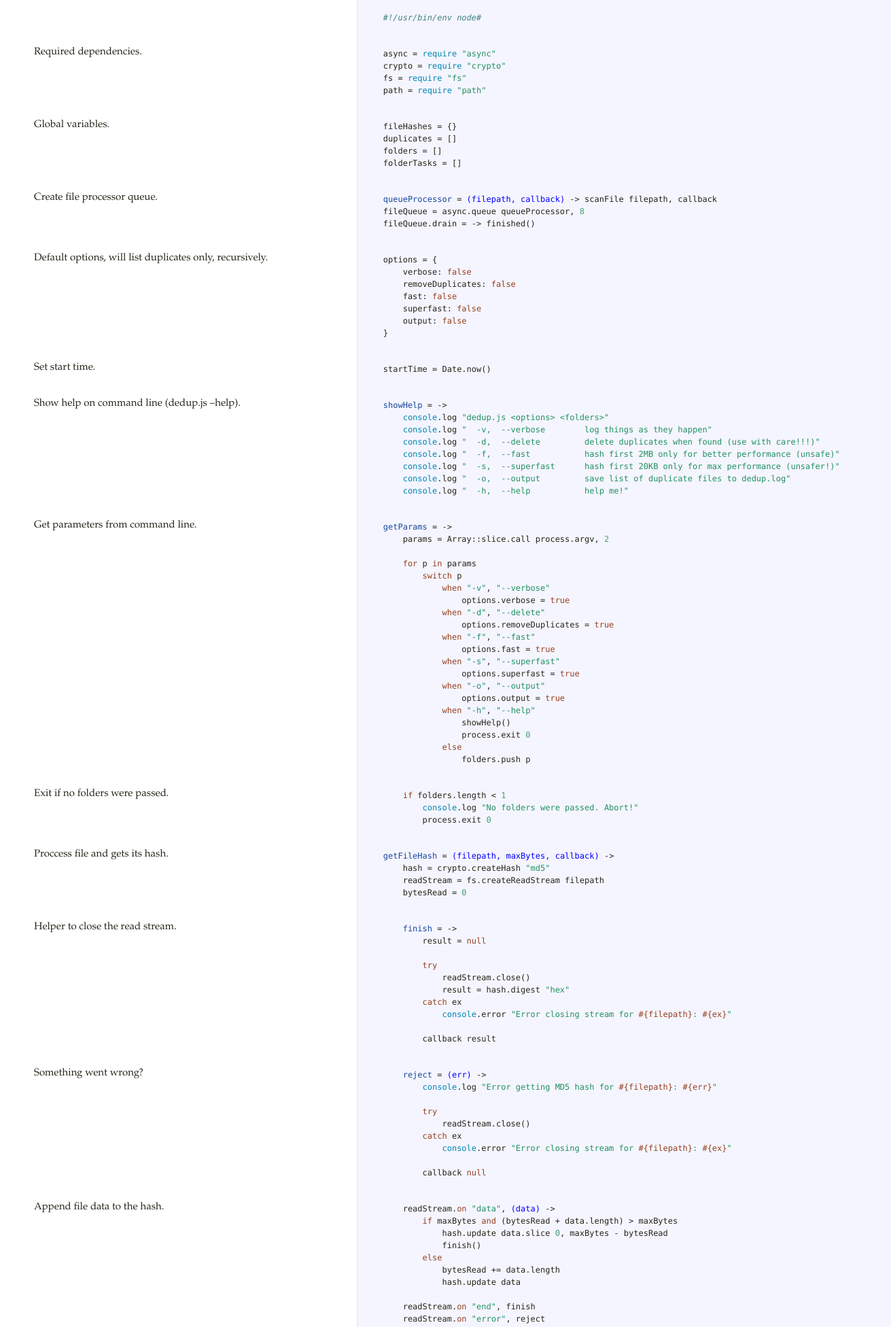
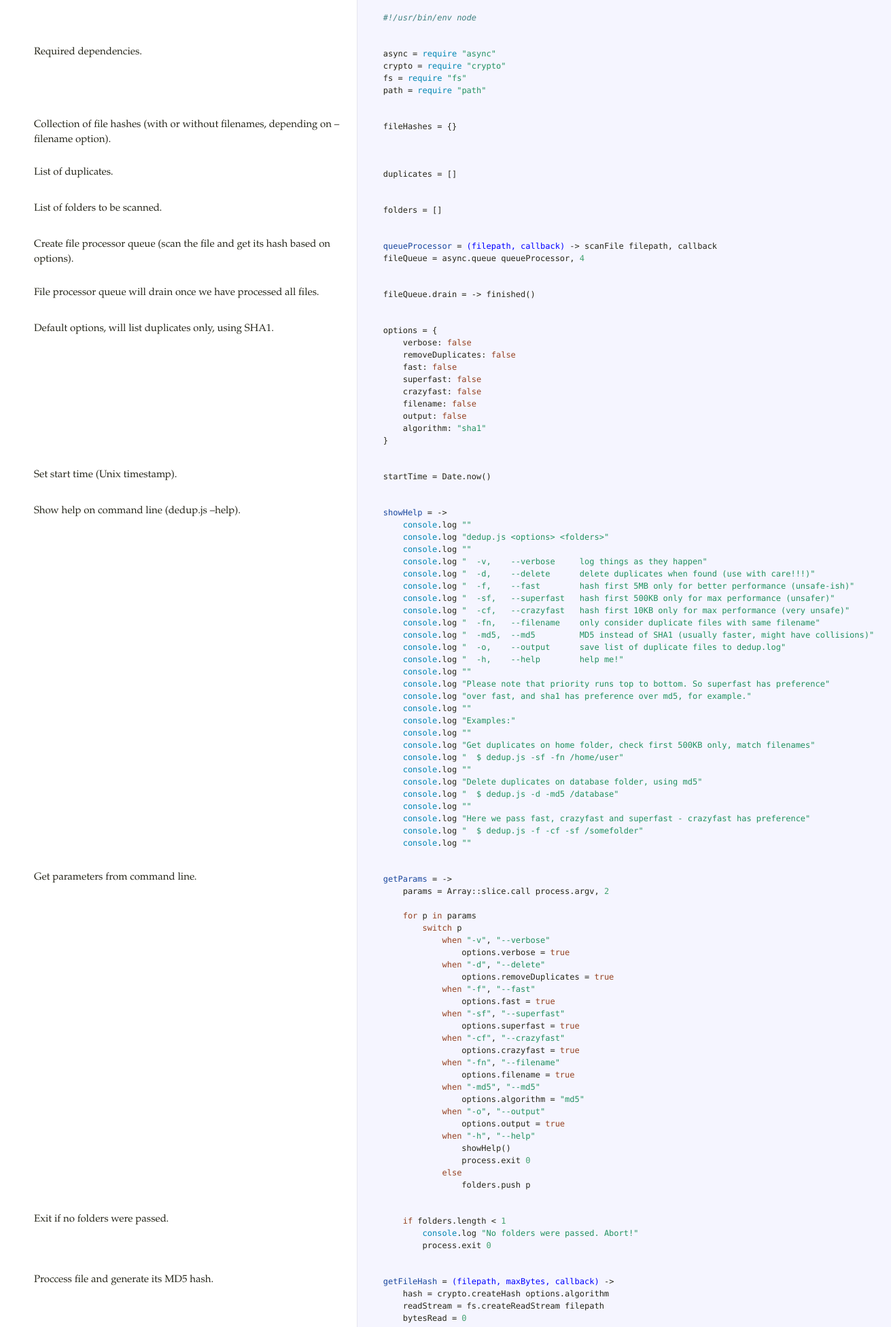
Before and after one commit to igoramadas/dedupr, a website: page docs/index.html in a window 1280 px wide. Shown: the part 85-2037 px from the top of the page at 68% size, 1311 px wide, since content can reach past the window. Drawn offline with Linux system fonts and the light colour scheme.

Commit message:
Updated docs.

```diff
--- a/docs/index.html
+++ b/docs/index.html
@@ -30,7 +30,7 @@
 
             </div>
 
-            <div class="content"><div class='highlight'><pre><span class="hljs-comment">#!/usr/bin/env node#</span></pre></div></div>
+            <div class="content"><div class='highlight'><pre><span class="hljs-comment">#!/usr/bin/env node</span></pre></div></div>
 
         </li>
 
@@ -59,14 +59,11 @@ path = <span class="hljs-built_in">require</span> <span class="hljs-string">"pat
               <div class="pilwrap ">
                 <a class="pilcrow" href="#section-3">&#182;</a>
               </div>
-              <p>Global variables.</p>
+              <p>Collection of file hashes (with or without filenames, depending on –filename option).</p>
 
             </div>
 
-            <div class="content"><div class='highlight'><pre>fileHashes = {}
-duplicates = []
-folders = []
-folderTasks = []</pre></div></div>
+            <div class="content"><div class='highlight'><pre>fileHashes = {}</pre></div></div>
 
         </li>
 
@@ -77,13 +74,11 @@ folderTasks = []</pre></div></div>
               <div class="pilwrap ">
                 <a class="pilcrow" href="#section-4">&#182;</a>
               </div>
-              <p>Create file processor queue.</p>
+              <p>List of duplicates.</p>
 
             </div>
 
-            <div class="content"><div class='highlight'><pre><span class="hljs-function"><span class="hljs-title">queueProcessor</span> = <span class="hljs-params">(filepath, callback)</span> -&gt;</span> scanFile filepath, callback
-fileQueue = async.queue queueProcessor, <span class="hljs-number">8</span>
-fileQueue.drain = <span class="hljs-function">-&gt;</span> finished()</pre></div></div>
+            <div class="content"><div class='highlight'><pre>duplicates = []</pre></div></div>
 
         </li>
 
@@ -94,17 +89,11 @@ fileQueue.drain = <span class="hljs-function">-&gt;</span> finished()</pre></div
               <div class="pilwrap ">
                 <a class="pilcrow" href="#section-5">&#182;</a>
               </div>
-              <p>Default options, will list duplicates only, recursively.</p>
+              <p>List of folders to be scanned.</p>
 
             </div>
 
-            <div class="content"><div class='highlight'><pre>options = {
-    verbose: <span class="hljs-literal">false</span>
-    removeDuplicates: <span class="hljs-literal">false</span>
-    fast: <span class="hljs-literal">false</span>
-    superfast: <span class="hljs-literal">false</span>
-    output: <span class="hljs-literal">false</span>
-}</pre></div></div>
+            <div class="content"><div class='highlight'><pre>folders = []</pre></div></div>
 
         </li>
 
@@ -115,11 +104,12 @@ fileQueue.drain = <span class="hljs-function">-&gt;</span> finished()</pre></div
               <div class="pilwrap ">
                 <a class="pilcrow" href="#section-6">&#182;</a>
               </div>
-              <p>Set start time.</p>
+              <p>Create file processor queue (scan the file and get its hash based on options).</p>
 
             </div>
 
-            <div class="content"><div class='highlight'><pre>startTime = Date.now()</pre></div></div>
+            <div class="content"><div class='highlight'><pre><span class="hljs-function"><span class="hljs-title">queueProcessor</span> = <span class="hljs-params">(filepath, callback)</span> -&gt;</span> scanFile filepath, callback
+fileQueue = async.queue queueProcessor, <span class="hljs-number">4</span></pre></div></div>
 
         </li>
 
@@ -130,18 +120,11 @@ fileQueue.drain = <span class="hljs-function">-&gt;</span> finished()</pre></div
               <div class="pilwrap ">
                 <a class="pilcrow" href="#section-7">&#182;</a>
               </div>
-              <p>Show help on command line (dedup.js –help).</p>
+              <p>File processor queue will drain once we have processed all files.</p>
 
             </div>
 
-            <div class="content"><div class='highlight'><pre><span class="hljs-function"><span class="hljs-title">showHelp</span> = -&gt;</span>
-    <span class="hljs-built_in">console</span>.log <span class="hljs-string">"dedup.js &lt;options&gt; &lt;folders&gt;"</span>
-    <span class="hljs-built_in">console</span>.log <span class="hljs-string">"  -v,  --verbose        log things as they happen"</span>
-    <span class="hljs-built_in">console</span>.log <span class="hljs-string">"  -d,  --delete         delete duplicates when found (use with care!!!)"</span>
-    <span class="hljs-built_in">console</span>.log <span class="hljs-string">"  -f,  --fast           hash first 2MB only for better performance (unsafe)"</span>
-    <span class="hljs-built_in">console</span>.log <span class="hljs-string">"  -s,  --superfast      hash first 20KB only for max performance (unsafer!)"</span>
-    <span class="hljs-built_in">console</span>.log <span class="hljs-string">"  -o,  --output         save list of duplicate files to dedup.log"</span>
-    <span class="hljs-built_in">console</span>.log <span class="hljs-string">"  -h,  --help           help me!"</span></pre></div></div>
+            <div class="content"><div class='highlight'><pre>fileQueue.drain = <span class="hljs-function">-&gt;</span> finished()</pre></div></div>
 
         </li>
 
@@ -151,6 +134,87 @@ fileQueue.drain = <span class="hljs-function">-&gt;</span> finished()</pre></div
 
               <div class="pilwrap ">
                 <a class="pilcrow" href="#section-8">&#182;</a>
+              </div>
+              <p>Default options, will list duplicates only, using SHA1.</p>
+
+            </div>
+
+            <div class="content"><div class='highlight'><pre>options = {
+    verbose: <span class="hljs-literal">false</span>
+    removeDuplicates: <span class="hljs-literal">false</span>
+    fast: <span class="hljs-literal">false</span>
+    superfast: <span class="hljs-literal">false</span>
+    crazyfast: <span class="hljs-literal">false</span>
+    filename: <span class="hljs-literal">false</span>
+    output: <span class="hljs-literal">false</span>
+    algorithm: <span class="hljs-string">"sha1"</span>
+}</pre></div></div>
+
+        </li>
+
+
+        <li id="section-9">
+            <div class="annotation">
+
+              <div class="pilwrap ">
+                <a class="pilcrow" href="#section-9">&#182;</a>
+              </div>
+              <p>Set start time (Unix timestamp).</p>
+
+            </div>
+
+            <div class="content"><div class='highlight'><pre>startTime = Date.now()</pre></div></div>
+
+        </li>
+
+
+        <li id="section-10">
+            <div class="annotation">
+
+              <div class="pilwrap ">
+                <a class="pilcrow" href="#section-10">&#182;</a>
+              </div>
+              <p>Show help on command line (dedup.js –help).</p>
+
+            </div>
+
+            <div class="content"><div class='highlight'><pre><span class="hljs-function"><span class="hljs-title">showHelp</span> = -&gt;</span>
+    <span class="hljs-built_in">console</span>.log <span class="hljs-string">""</span>
+    <span class="hljs-built_in">console</span>.log <span class="hljs-string">"dedup.js &lt;options&gt; &lt;folders&gt;"</span>
+    <span class="hljs-built_in">console</span>.log <span class="hljs-string">""</span>
+    <span class="hljs-built_in">console</span>.log <span class="hljs-string">"  -v,    --verbose     log things as they happen"</span>
+    <span class="hljs-built_in">console</span>.log <span class="hljs-string">"  -d,    --delete      delete duplicates when found (use with care!!!)"</span>
+    <span class="hljs-built_in">console</span>.log <span class="hljs-string">"  -f,    --fast        hash first 5MB only for better performance (unsafe-ish)"</span>
+    <span class="hljs-built_in">console</span>.log <span class="hljs-string">"  -sf,   --superfast   hash first 500KB only for max performance (unsafer)"</span>
+    <span class="hljs-built_in">console</span>.log <span class="hljs-string">"  -cf,   --crazyfast   hash first 10KB only for max performance (very unsafe)"</span>
+    <span class="hljs-built_in">console</span>.log <span class="hljs-string">"  -fn,   --filename    only consider duplicate files with same filename"</span>
+    <span class="hljs-built_in">console</span>.log <span class="hljs-string">"  -md5,  --md5         MD5 instead of SHA1 (usually faster, might have collisions)"</span>
+    <span class="hljs-built_in">console</span>.log <span class="hljs-string">"  -o,    --output      save list of duplicate files to dedup.log"</span>
+    <span class="hljs-built_in">console</span>.log <span class="hljs-string">"  -h,    --help        help me!"</span>
+    <span class="hljs-built_in">console</span>.log <span class="hljs-string">""</span>
+    <span class="hljs-built_in">console</span>.log <span class="hljs-string">"Please note that priority runs top to bottom. So superfast has preference"</span>
+    <span class="hljs-built_in">console</span>.log <span class="hljs-string">"over fast, and sha1 has preference over md5, for example."</span>
+    <span class="hljs-built_in">console</span>.log <span class="hljs-string">""</span>
+    <span class="hljs-built_in">console</span>.log <span class="hljs-string">"Examples:"</span>
+    <span class="hljs-built_in">console</span>.log <span class="hljs-string">""</span>
+    <span class="hljs-built_in">console</span>.log <span class="hljs-string">"Get duplicates on home folder, check first 500KB only, match filenames"</span>
+    <span class="hljs-built_in">console</span>.log <span class="hljs-string">"  $ dedup.js -sf -fn /home/user"</span>
+    <span class="hljs-built_in">console</span>.log <span class="hljs-string">""</span>
+    <span class="hljs-built_in">console</span>.log <span class="hljs-string">"Delete duplicates on database folder, using md5"</span>
+    <span class="hljs-built_in">console</span>.log <span class="hljs-string">"  $ dedup.js -d -md5 /database"</span>
+    <span class="hljs-built_in">console</span>.log <span class="hljs-string">""</span>
+    <span class="hljs-built_in">console</span>.log <span class="hljs-string">"Here we pass fast, crazyfast and superfast - crazyfast has preference"</span>
+    <span class="hljs-built_in">console</span>.log <span class="hljs-string">"  $ dedup.js -f -cf -sf /somefolder"</span>
+    <span class="hljs-built_in">console</span>.log <span class="hljs-string">""</span></pre></div></div>
+
+        </li>
+
+
+        <li id="section-11">
+            <div class="annotation">
+
+              <div class="pilwrap ">
+                <a class="pilcrow" href="#section-11">&#182;</a>
               </div>
               <p>Get parameters from command line.</p>
 
@@ -167,8 +231,14 @@ fileQueue.drain = <span class="hljs-function">-&gt;</span> finished()</pre></div
                 options.removeDuplicates = <span class="hljs-literal">true</span>
             <span class="hljs-keyword">when</span> <span class="hljs-string">"-f"</span>, <span class="hljs-string">"--fast"</span>
                 options.fast = <span class="hljs-literal">true</span>
-            <span class="hljs-keyword">when</span> <span class="hljs-string">"-s"</span>, <span class="hljs-string">"--superfast"</span>
+            <span class="hljs-keyword">when</span> <span class="hljs-string">"-sf"</span>, <span class="hljs-string">"--superfast"</span>
                 options.superfast = <span class="hljs-literal">true</span>
+            <span class="hljs-keyword">when</span> <span class="hljs-string">"-cf"</span>, <span class="hljs-string">"--crazyfast"</span>
+                options.crazyfast = <span class="hljs-literal">true</span>
+            <span class="hljs-keyword">when</span> <span class="hljs-string">"-fn"</span>, <span class="hljs-string">"--filename"</span>
+                options.filename = <span class="hljs-literal">true</span>
+            <span class="hljs-keyword">when</span> <span class="hljs-string">"-md5"</span>, <span class="hljs-string">"--md5"</span>
+                options.algorithm = <span class="hljs-string">"md5"</span>
             <span class="hljs-keyword">when</span> <span class="hljs-string">"-o"</span>, <span class="hljs-string">"--output"</span>
                 options.output = <span class="hljs-literal">true</span>
             <span class="hljs-keyword">when</span> <span class="hljs-string">"-h"</span>, <span class="hljs-string">"--help"</span>
@@ -180,11 +250,11 @@ fileQueue.drain = <span class="hljs-function">-&gt;</span> finished()</pre></div
         </li>
 
 
-        <li id="section-9">
+        <li id="section-12">
             <div class="annotation">
 
               <div class="pilwrap ">
-                <a class="pilcrow" href="#section-9">&#182;</a>
+                <a class="pilcrow" href="#section-12">&#182;</a>
               </div>
               <p>Exit if no folders were passed.</p>
 
@@ -197,29 +267,29 @@ fileQueue.drain = <span class="hljs-function">-&gt;</span> finished()</pre></div
         </li>
 
 
-        <li id="section-10">
+        <li id="section-13">
             <div class="annotation">
 
               <div class="pilwrap ">
-                <a class="pilcrow" href="#section-10">&#182;</a>
+                <a class="pilcrow" href="#section-13">&#182;</a>
               </div>
-              <p>Proccess file and gets its hash.</p>
+              <p>Proccess file and generate its MD5 hash.</p>
 
             </div>
 
             <div class="content"><div class='highlight'><pre><span class="hljs-function"><span class="hljs-title">getFileHash</span> = <span class="hljs-params">(filepath, maxBytes, callback)</span> -&gt;</span>
-    hash = crypto.createHash <span class="hljs-string">"md5"</span>
+    hash = crypto.createHash options.algorithm
     readStream = fs.createReadStream filepath
     bytesRead = <span class="hljs-number">0</span></pre></div></div>
 
         </li>
 
 
-        <li id="section-11">
+        <li id="section-14">
             <div class="annotation">
 
               <div class="pilwrap ">
-                <a class="pilcrow" href="#section-11">&#182;</a>
+                <a class="pilcrow" href="#section-14">&#182;</a>
               </div>
               <p>Helper to close the read stream.</p>
 
@@ -239,13 +309,13 @@ fileQueue.drain = <span class="hljs-function">-&gt;</span> finished()</pre></div
         </li>
 
 
-        <li id="section-12">
+        <li id="section-15">
             <div class="annotation">
 
               <div class="pilwrap ">
-                <a class="pilcrow" href="#section-12">&#182;</a>
+                <a class="pilcrow" href="#section-15">&#182;</a>
               </div>
-              <p>Something went wrong?</p>
+              <p>Something went wrong? Close stream and return with empty callback.</p>
 
             </div>
 
@@ -262,11 +332,11 @@ fileQueue.drain = <span class="hljs-function">-&gt;</span> finished()</pre></div
         </li>
 
 
-        <li id="section-13">
+        <li id="section-16">
             <div class="annotation">
 
               <div class="pilwrap ">
-                <a class="pilcrow" href="#section-13">&#182;</a>
+                <a class="pilcrow" href="#section-16">&#182;</a>
               </div>
               <p>Append file data to the hash.</p>
 
@@ -286,31 +356,36 @@ fileQueue.drain = <span class="hljs-function">-&gt;</span> finished()</pre></div
         </li>
 
 
-        <li id="section-14">
+        <li id="section-17">
             <div class="annotation">
 
               <div class="pilwrap ">
-                <a class="pilcrow" href="#section-14">&#182;</a>
+                <a class="pilcrow" href="#section-17">&#182;</a>
               </div>
-              <p>Save file hash and path to the fileHashes collection.</p>
+              <p>Check duplicates based on the fileHashes collection.</p>
 
             </div>
 
             <div class="content"><div class='highlight'><pre><span class="hljs-function"><span class="hljs-title">saveHash</span> = <span class="hljs-params">(hash, filepath)</span> -&gt;</span>
+    <span class="hljs-keyword">if</span> options.filename
+        id = <span class="hljs-string">"<span class="hljs-subst">#{hash}</span>-<span class="hljs-subst">#{path.basename(filepath)}</span>"</span>
+    <span class="hljs-keyword">else</span>
+        id = hash
+
     dup = filepath
-    existing = fileHashes[hash] || []
+    existing = fileHashes[id] || []
     existing.push filepath
 
-    fileHashes[hash] = existing</pre></div></div>
+    fileHashes[id] = existing</pre></div></div>
 
         </li>
 
 
-        <li id="section-15">
+        <li id="section-18">
             <div class="annotation">
 
               <div class="pilwrap ">
-                <a class="pilcrow" href="#section-15">&#182;</a>
+                <a class="pilcrow" href="#section-18">&#182;</a>
               </div>
               <p>File already exists?</p>
 
@@ -326,11 +401,11 @@ fileQueue.drain = <span class="hljs-function">-&gt;</span> finished()</pre></div
         </li>
 
 
-        <li id="section-16">
+        <li id="section-19">
             <div class="annotation">
 
               <div class="pilwrap ">
-                <a class="pilcrow" href="#section-16">&#182;</a>
+                <a class="pilcrow" href="#section-19">&#182;</a>
               </div>
               <p>Delete duplicates?</p>
 
@@ -350,49 +425,51 @@ fileQueue.drain = <span class="hljs-function">-&gt;</span> finished()</pre></div
         </li>
 
 
-        <li id="section-17">
+        <li id="section-20">
             <div class="annotation">
 
               <div class="pilwrap ">
-                <a class="pilcrow" href="#section-17">&#182;</a>
+                <a class="pilcrow" href="#section-20">&#182;</a>
               </div>
               <p>Verify and get hash for the specified file.</p>
 
             </div>
 
             <div class="content"><div class='highlight'><pre><span class="hljs-function"><span class="hljs-title">scanFile</span> = <span class="hljs-params">(filepath, callback)</span> -&gt;</span>
-    <span class="hljs-keyword">if</span> options.fast
-        readBufferSize = <span class="hljs-number">2000000</span>
+    <span class="hljs-keyword">if</span> options.crazyfast
+        readBufferSize = <span class="hljs-number">10000</span>
     <span class="hljs-keyword">else</span> <span class="hljs-keyword">if</span> options.superfast
-        readBufferSize = <span class="hljs-number">20000</span>
+        readBufferSize = <span class="hljs-number">500000</span>
+    <span class="hljs-keyword">else</span> <span class="hljs-keyword">if</span> options.fast
+        readBufferSize = <span class="hljs-number">5000000</span>
     <span class="hljs-keyword">else</span>
         readBufferSize = <span class="hljs-literal">false</span></pre></div></div>
 
         </li>
 
 
-        <li id="section-18">
+        <li id="section-21">
             <div class="annotation">
 
               <div class="pilwrap ">
-                <a class="pilcrow" href="#section-18">&#182;</a>
+                <a class="pilcrow" href="#section-21">&#182;</a>
               </div>
               <p>Get MD5 hash from file.</p>
 
             </div>
 
             <div class="content"><div class='highlight'><pre>    getFileHash filepath, readBufferSize, <span class="hljs-function"><span class="hljs-params">(hash)</span> -&gt;</span>
-        saveHash hash, filepath
+        saveHash hash, filepath <span class="hljs-keyword">if</span> hash? <span class="hljs-keyword">and</span> hash <span class="hljs-keyword">isnt</span> <span class="hljs-string">""</span>
         callback()</pre></div></div>
 
         </li>
 
 
-        <li id="section-19">
+        <li id="section-22">
             <div class="annotation">
 
               <div class="pilwrap ">
-                <a class="pilcrow" href="#section-19">&#182;</a>
+                <a class="pilcrow" href="#section-22">&#182;</a>
               </div>
               <p>Scan a folder to match duplicates.</p>
 
@@ -405,11 +482,11 @@ fileQueue.drain = <span class="hljs-function">-&gt;</span> finished()</pre></div
         </li>
 
 
-        <li id="section-20">
+        <li id="section-23">
             <div class="annotation">
 
               <div class="pilwrap ">
-                <a class="pilcrow" href="#section-20">&#182;</a>
+                <a class="pilcrow" href="#section-23">&#182;</a>
               </div>
               <p>Helper to scan folder contents (directories and files).</p>
 
@@ -443,11 +520,11 @@ fileQueue.drain = <span class="hljs-function">-&gt;</span> finished()</pre></div
         </li>
 
 
-        <li id="section-21">
+        <li id="section-24">
             <div class="annotation">
 
               <div class="pilwrap ">
-                <a class="pilcrow" href="#section-21">&#182;</a>
+                <a class="pilcrow" href="#section-24">&#182;</a>
               </div>
               <p>Finished!</p>
 
@@ -464,11 +541,11 @@ fileQueue.drain = <span class="hljs-function">-&gt;</span> finished()</pre></div
         </li>
 
 
-        <li id="section-22">
+        <li id="section-25">
             <div class="annotation">
 
               <div class="pilwrap ">
-                <a class="pilcrow" href="#section-22">&#182;</a>
+                <a class="pilcrow" href="#section-25">&#182;</a>
               </div>
               <p>Save output to dedup.log?</p>
 
@@ -490,11 +567,11 @@ fileQueue.drain = <span class="hljs-function">-&gt;</span> finished()</pre></div
         </li>
 
 
-        <li id="section-23">
+        <li id="section-26">
             <div class="annotation">
 
               <div class="pilwrap ">
-                <a class="pilcrow" href="#section-23">&#182;</a>
+                <a class="pilcrow" href="#section-26">&#182;</a>
               </div>
               <p>Bye!</p>
 
@@ -505,11 +582,11 @@ fileQueue.drain = <span class="hljs-function">-&gt;</span> finished()</pre></div
         </li>
 
 
-        <li id="section-24">
+        <li id="section-27">
             <div class="annotation">
 
               <div class="pilwrap ">
-                <a class="pilcrow" href="#section-24">&#182;</a>
+                <a class="pilcrow" href="#section-27">&#182;</a>
               </div>
               <p>Run it!</p>
 
@@ -525,11 +602,11 @@ fileQueue.drain = <span class="hljs-function">-&gt;</span> finished()</pre></div
         </li>
 
 
-        <li id="section-25">
+        <li id="section-28">
             <div class="annotation">
 
               <div class="pilwrap ">
-                <a class="pilcrow" href="#section-25">&#182;</a>
+                <a class="pilcrow" href="#section-28">&#182;</a>
               </div>
               <p>First we get the parameters. If –help, it will end here.</p>
 
@@ -542,16 +619,18 @@ fileQueue.drain = <span class="hljs-function">-&gt;</span> finished()</pre></div
 
     <span class="hljs-keyword">if</span> options.verbose
         <span class="hljs-built_in">console</span>.log <span class="hljs-string">"Start time: <span class="hljs-subst">#{startTime}</span>"</span>
-        <span class="hljs-built_in">console</span>.log <span class="hljs-string">"Options: <span class="hljs-subst">#{JSON.stringify(options, <span class="hljs-literal">null</span>, <span class="hljs-number">0</span>)}</span>"</span></pre></div></div>
+        <span class="hljs-built_in">console</span>.log <span class="hljs-string">"Options: <span class="hljs-subst">#{JSON.stringify(options, <span class="hljs-literal">null</span>, <span class="hljs-number">0</span>)}</span>"</span>
+
+    folderTasks = []</pre></div></div>
 
         </li>
 
 
-        <li id="section-26">
+        <li id="section-29">
             <div class="annotation">
 
               <div class="pilwrap ">
-                <a class="pilcrow" href="#section-26">&#182;</a>
+                <a class="pilcrow" href="#section-29">&#182;</a>
               </div>
               <p>Iterate and scan search folders.</p>
 
@@ -563,11 +642,11 @@ fileQueue.drain = <span class="hljs-function">-&gt;</span> finished()</pre></div
         </li>
 
 
-        <li id="section-27">
+        <li id="section-30">
             <div class="annotation">
 
               <div class="pilwrap ">
-                <a class="pilcrow" href="#section-27">&#182;</a>
+                <a class="pilcrow" href="#section-30">&#182;</a>
               </div>
               <p>Run run run!</p>
 
@@ -578,11 +657,11 @@ fileQueue.drain = <span class="hljs-function">-&gt;</span> finished()</pre></div
         </li>
 
 
-        <li id="section-28">
+        <li id="section-31">
             <div class="annotation">
 
               <div class="pilwrap ">
-                <a class="pilcrow" href="#section-28">&#182;</a>
+                <a class="pilcrow" href="#section-31">&#182;</a>
               </div>
               <h2 id="program-called-starts-here-">Program called, starts here!</h2>
 
@@ -591,11 +670,11 @@ fileQueue.drain = <span class="hljs-function">-&gt;</span> finished()</pre></div
         </li>
 
 
-        <li id="section-29">
+        <li id="section-32">
             <div class="annotation">
 
               <div class="pilwrap ">
-                <a class="pilcrow" href="#section-29">&#182;</a>
+                <a class="pilcrow" href="#section-32">&#182;</a>
               </div>
 
             </div>
```
Also changed, not shown: README.md.
